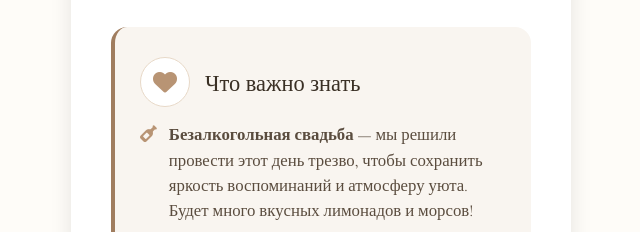
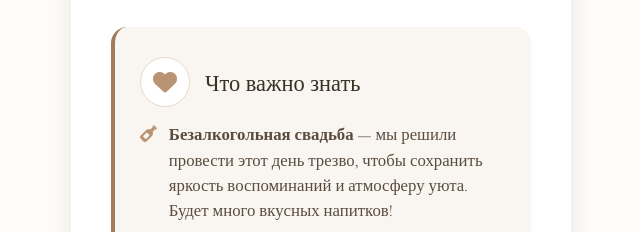
Before and after one commit to hubbleofficial1163-design/Alexander_Arina, a plain HTML site: page index.html in a window 1280 px wide. Shown: the part 3422-3654 px from the top of the page, 319-959 px from the left. Drawn offline with nearby package versions, Linux system fonts and the light colour scheme; a web font is replaced by a local one.

Commit message:
index.html

```diff
--- a/index.html
+++ b/index.html
@@ -195,7 +195,7 @@
                     <ul style="list-style: none; padding: 0; margin: 0; display: flex; flex-direction: column; gap: 12px;">
                         <li style="display: flex; align-items: flex-start; gap: 12px; color: #5a4c3e; font-size: 1.05rem;">
                             <i class="fas fa-wine-bottle" style="color: #b89474; width: 20px; margin-top: 4px;"></i>
-                            <span><strong>Безалкогольная свадьба</strong> — мы решили провести этот день трезво, чтобы сохранить яркость воспоминаний и атмосферу уюта. Будет много вкусных лимонадов и морсов!</span>
+                            <span><strong>Безалкогольная свадьба</strong> — мы решили провести этот день трезво, чтобы сохранить яркость воспоминаний и атмосферу уюта. Будет много вкусных напитков!</span>
                         </li>
                         <li style="display: flex; align-items: flex-start; gap: 12px; color: #5a4c3e; font-size: 1.05rem;">
                             <i class="fas fa-child" style="color: #b89474; width: 20px; margin-top: 4px;"></i>
```
